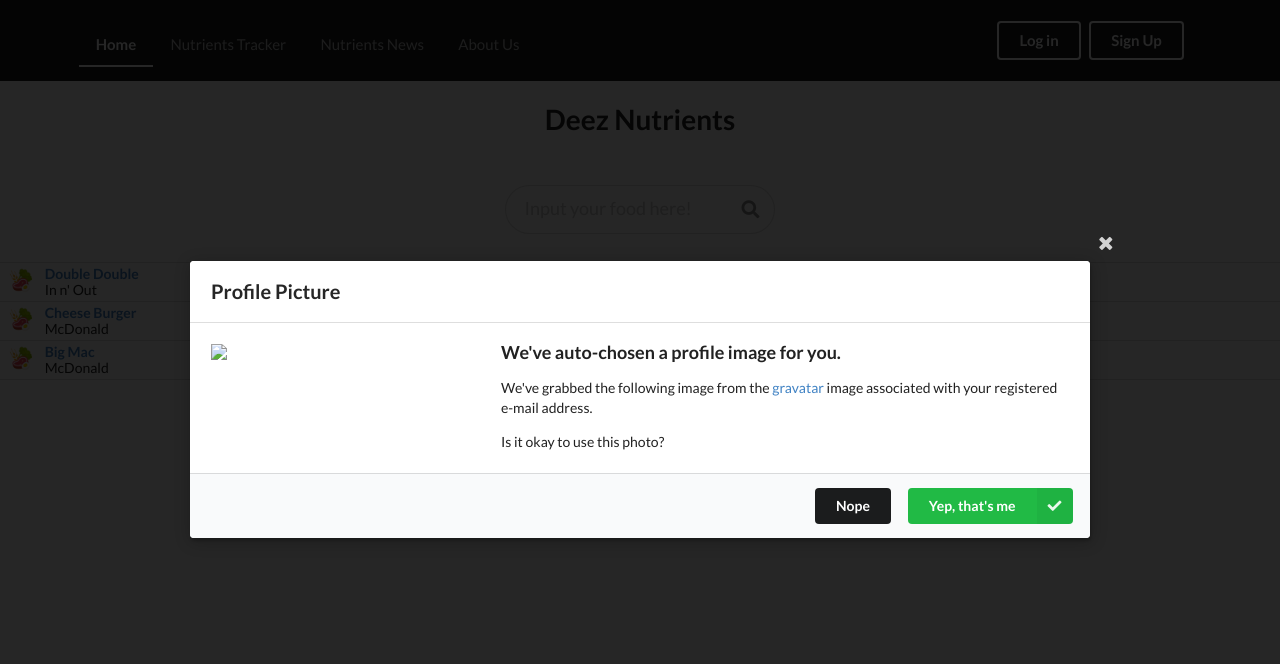
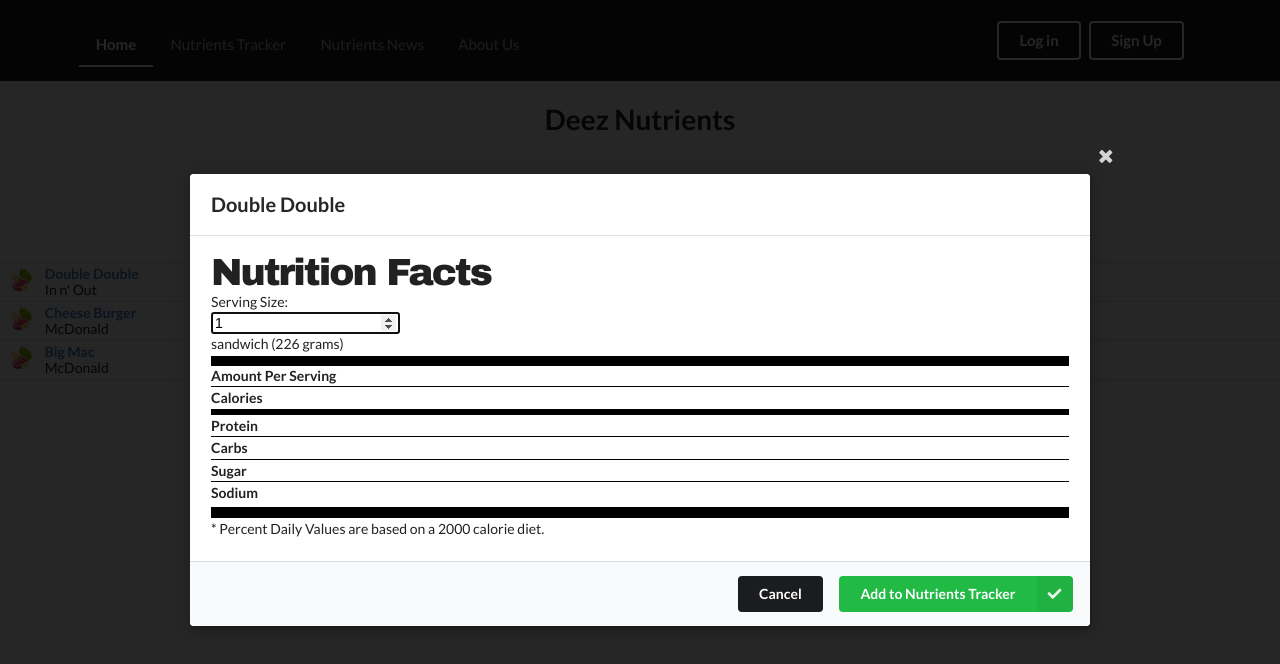
Before and after one commit to mearatjames/Deez-Nutrients, a plain HTML site: page index.html in a window 1280 px wide. Both pictures are taken after a click on the link "Cheese Burger". Drawn offline with nearby package versions, Linux system fonts and the light colour scheme.

Commit message:
Clean Up Nutrition Facts Modal div

```diff
--- a/assets/css/style.css
+++ b/assets/css/style.css
@@ -16,7 +16,7 @@
 }
 
 /* nutrition Image */
-.nutritionLabel .title {
+.title {
     line-height: .83em;
     font-size: 2.7em;
     padding-bottom: 4px;
@@ -25,9 +25,6 @@
     letter-spacing: -2px;
 }
 
-.nutritionLabel {
-    font-family: "Archivo Black "
-}
 
 .bar1{
     height: 10px;
--- a/index.html
+++ b/index.html
@@ -1,11 +1,13 @@
 <!DOCTYPE html>
 <html>
+
 <head>
     <meta charset="utf-8" />
     <meta http-equiv="X-UA-Compatible" content="IE=edge">
     <title>Deez Nutrients</title>
     <meta name="viewport" content="width=device-width, initial-scale=1">
     <link rel="stylesheet" href="https://cdnjs.cloudflare.com/ajax/libs/semantic-ui/2.3.3/semantic.css">
+    <link href="https://fonts.googleapis.com/css?family=Archivo+Black" rel="stylesheet">
     <link rel="stylesheet" href="./assets/css/style.css">
 </head>
 
@@ -83,25 +85,54 @@
         <div class="ui modal">
             <i class="close icon"></i>
             <div class="header">
-                    Profile Picture
+                Double Double
             </div>
-                <div class="image content">
-                    <div class="ui medium image">
-                        <img src="/images/avatar/large/chris.jpg">
+            <div class="content">
+                <div class="title">Nutrition Facts</div>
+                <div class="serving">
+                        <div class="servingSizeText">Serving Size:</div>
+                        <div class="rel servingSizeField">
+                            <input type="number" value="1" class="unitQuantityBox">
                         </div>
-                    <div class="description">
-                        <div class="ui header">We've auto-chosen a profile image for you.</div>
-                        <p>We've grabbed the following image from the <a href="https://www.gravatar.com" target="_blank">gravatar</a>
-                            image associated with your registered e-mail address.</p>
-                        <p>Is it okay to use this photo?</p>
+                        <div class="servingUnit">sandwich <span class="servingWeightGrams">(<span>226<span> grams</span></span>)</span>
                         </div>
+                </div><!-- closing class="serving" -->
+
+                <div class="bar1"></div>
+                <div><strong>Amount Per Serving</strong></div>
+                <div class="line">
+                    <div><strong>Calories</strong> <span id="calories"></span></div>
                 </div>
+                <div class="bar2"></div>
+                <div class="line">
+                    <div><strong>Protein</strong> <span id="Protein"></span></div>
+                </div>
+                <div class="line">
+                    <div><strong>Carbs</strong> <span id="Carbs"></span></div>
+                </div>
+                <div class="line">
+                    <div><strong>Sugar</strong> <span id="Sugar"></span></div>
+                </div>
+                <div class="line">
+                    <div><strong>Sodium</strong> <span id="Sodium"></span></div>
+                </div>
+                <div class="bar1"></div>
+                <div class="dvCalorieDiet line">
+                    <div class="calorieNote">
+                        <span><span class="star" aria-hidden="true">*</span> Percent Daily Values are based
+                            on a 2000 calorie diet.</span>
+                    </div><!-- closing class="calorieNote" -->
+
+                </div><!-- closing class="dvCalorieDiet line" -->
+
+            </div>
+            <!-- Nutrition Image -->
             <div class="actions">
                 <div class="ui black deny button">
-                        Nope
+                    Cancel
                 </div>
                 <div class="ui positive right labeled icon button">
-                        Yep, that's me
+                    Add to Nutrients Tracker
                     <i class="checkmark icon"></i>
                 </div>
             </div>
```
Lines whose indentation alone changed are shown as unchanged.
